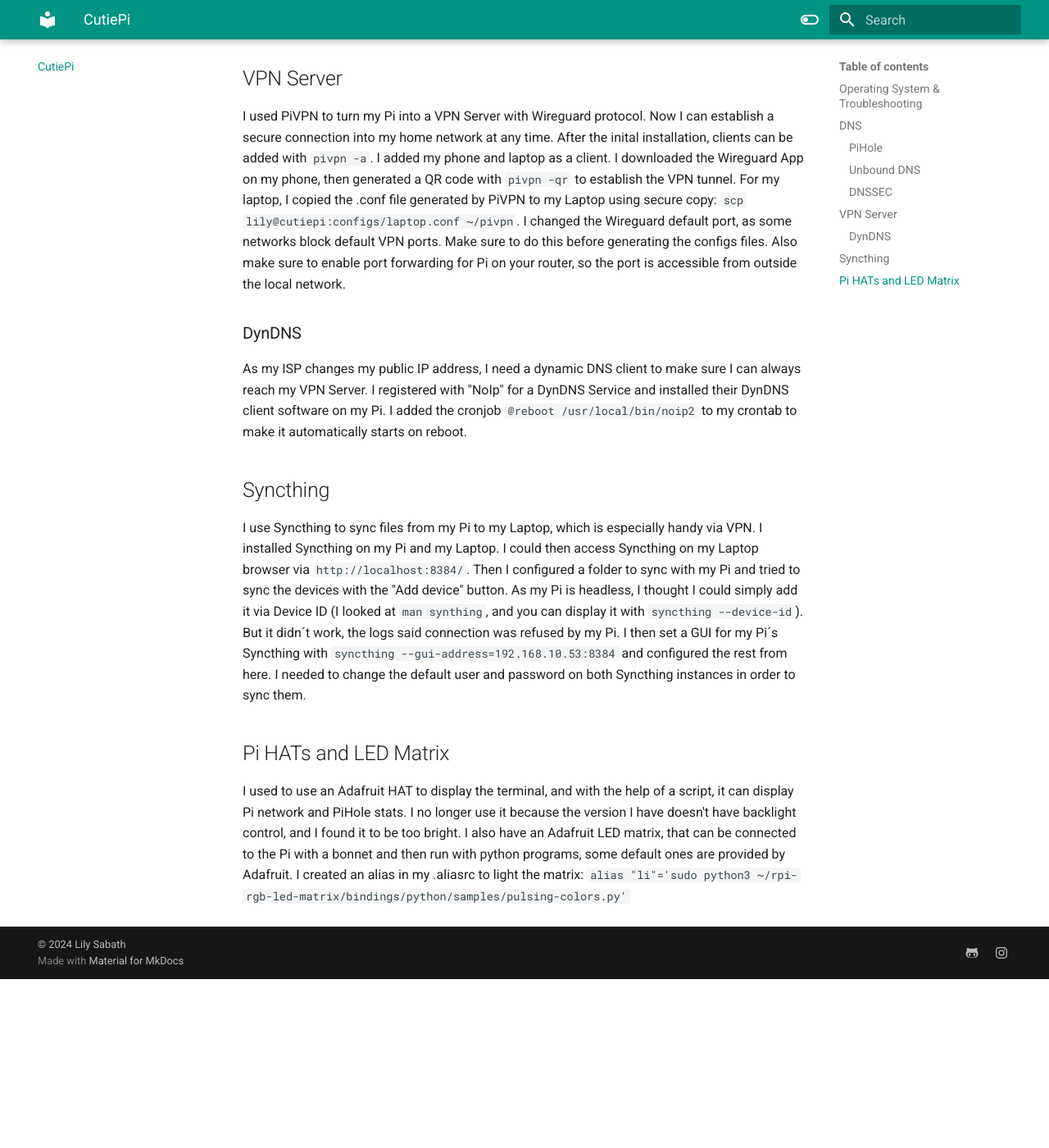
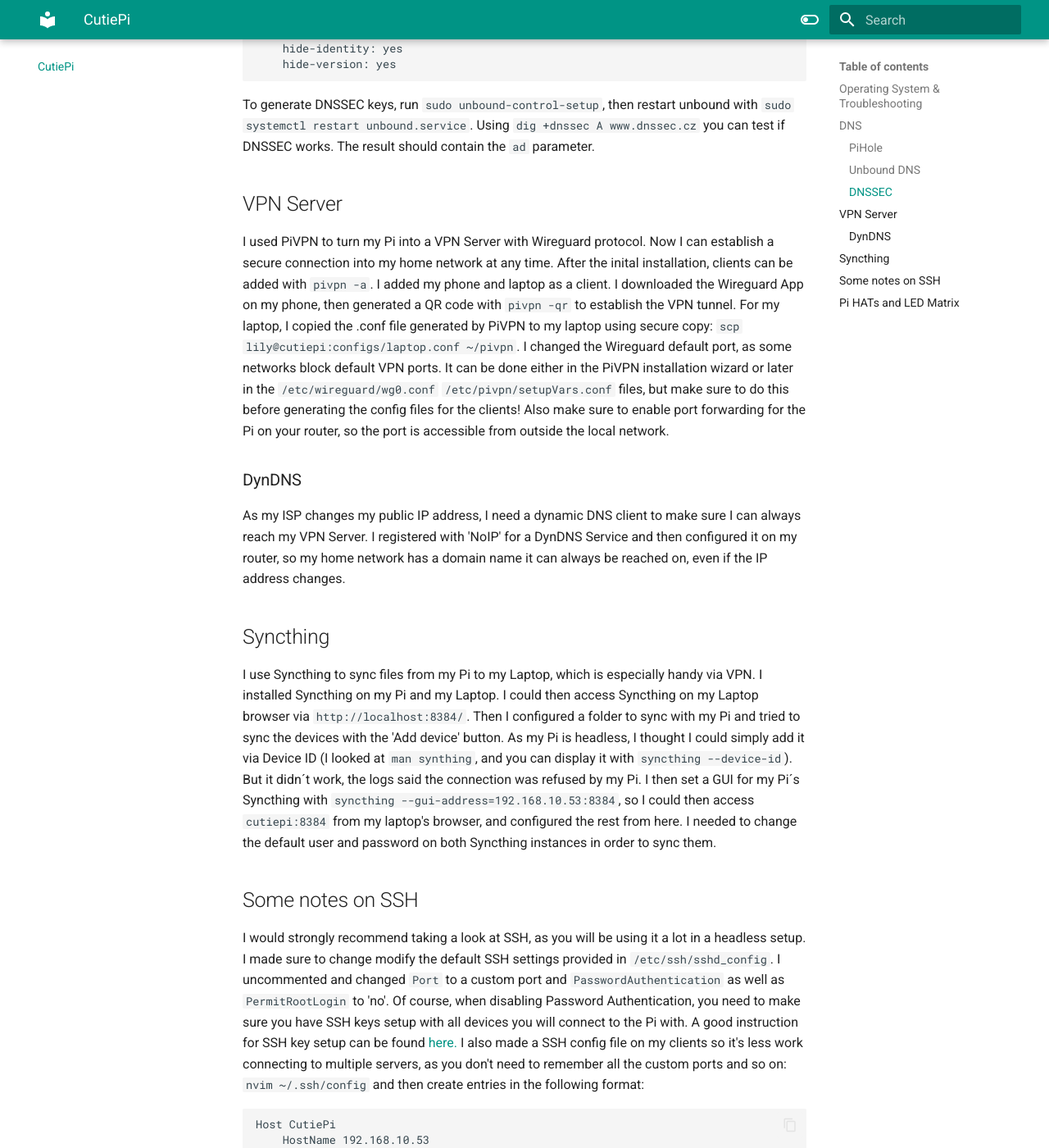
Before and after one commit to witchessabath/mkdocs, an MkDocs documentation site: the page built from docs/CutiePi.md, in a window 1280 px wide and 1400 px high, scrolled down 1195 px. Shown: the whole window at 82% size. Built offline with MkDocs 1.6.1 and Material for MkDocs 9.7.7, drawn with Linux system fonts in a browser that asks for light colours; before the commit the page ends 2389 px from its top, so only the background shows below that; some of the changed text lies outside the part shown.

Commit message:
Updated pages

````diff
--- a/docs/CutiePi.md
+++ b/docs/CutiePi.md
@@ -1,13 +1,14 @@
 # CutiePi
 
 Here you can find all the projects I did or am currently working on with my little Raspberry Pi 2B+, aka "CutiePi"!
-I am currently running most of them as Docker Containers, this page will be dedicated to the bare metal installs.
+I am currently running most of them as Docker Containers, but this page is dedicated to the bare metal installs.
 
 ## Operating System & Troubleshooting
 I use Raspberry Pi OS Lite, a Debian ARM based distro and the official OS from the Raspberry Pi Foundation.
 I used to have DietPi OS installed, but ran into problems after the Debian Bookworm release. I couldn´t boot my Pi anymore, so I put the SD card into my laptop
-and mounted it as a new directory. (`mkdir /mnt/pi` and `sudo mnt /mnt/pi`).
-Then I installed Raspberry Pi OS on the SD card and copied all my config files to it.
+and mounted it to a new directory. To do this, I fist created the directory with `mkdir /mnt/pi` and then ran `lsblk` to find out the device name of the SD card. Then I mounted it to the directory with `sudo mnt /dev/sdX /mnt/pi`. I got a 'wrong fs type' error, so I used `mkfs -t ext4 /dev/sdX` to create the ext4 filesystem on it. It worked an I could now mount the card to the /mnt/pi directory and access all my files.
+Of course you can also just reinstall from backup, however I found this method interesting and like the flexibility that having your entire OS on an SD card offers.
+I then installed Raspberry Pi OS Lite on the SD card and enabled SSH on it, to copy all my config files to the Pi from my Laptop, using the 'secure copy' command:`scp /mnt/pi/neededfiles lily@cutiepi:/home/lily/configfiles`.
 To clean up on my laptop I used the `sudo umount /mnt/pi` and `sudo rm -rf /mnt/pi` commands.
 
 ## DNS
@@ -16,7 +17,7 @@
 I configured my Pi as local DNS Server on my router, so all new clients in my network automatically use it.
 ### Unbound DNS
 I use Unbound as a recursive DNS Server.
-I followed the installation instructions from here: https://docs.pi-hole.net/guides/dns/unbound/
+I followed the installation instructions from <a href="https://docs.pi-hole.net/guides/dns/unbound/" target="_blank">here</a>.
 ### DNSSEC
 I enabled the following security options in `/etc/unbound/unbound.conf.d/`:
 ```
@@ -35,28 +36,46 @@
 I used PiVPN to turn my Pi into a VPN Server with Wireguard protocol. Now I can establish a secure connection into my home network at any time.
 After the inital installation, clients can be added with `pivpn -a`. I added my phone and laptop as a client.
 I downloaded the Wireguard App on my phone, then generated a QR code with `pivpn -qr` to establish the VPN tunnel.
-For my laptop, I copied the .conf file generated by PiVPN to my Laptop using secure copy:
+For my laptop, I copied the .conf file generated by PiVPN to my laptop using secure copy:
 `scp lily@cutiepi:configs/laptop.conf ~/pivpn`.
-I changed the Wireguard default port, as some networks block default VPN ports. Make sure to do this before generating the configs files.
-Also make sure to enable port forwarding for Pi on your router, so the port is accessible from outside the local network.
+I changed the Wireguard default port, as some networks block default VPN ports. It can be done either in the PiVPN installation wizard or later in the `/etc/wireguard/wg0.conf` `/etc/pivpn/setupVars.conf` files, but make sure to do this before generating the config files for the clients!
+Also make sure to enable port forwarding for the Pi on your router, so the port is accessible from outside the local network.
 
 ### DynDNS
 As my ISP changes my public IP address, I need a dynamic DNS client to make sure I can always reach my VPN Server.
-I registered with "NoIp" for a DynDNS Service and installed their DynDNS client software on my Pi.
-I added the cronjob `@reboot /usr/local/bin/noip2` to my crontab to make it automatically starts on reboot.
+I registered with 'NoIP' for a DynDNS Service and then configured it on my router, so my home network has a domain name it can always be reached on, even if the IP address changes.
 
 ## Syncthing
 I use Syncthing to sync files from my Pi to my Laptop, which is especially handy via VPN.
 I installed Syncthing on my Pi and my Laptop. I could then access Syncthing on my Laptop browser via `http://localhost:8384/`.
-Then I configured a folder to sync with my Pi and tried to sync the devices with the "Add device" button.
+Then I configured a folder to sync with my Pi and tried to sync the devices with the 'Add device' button.
 As my Pi is headless, I thought I could simply add it via Device ID (I looked at `man synthing`, and you can display it with `syncthing --device-id`).
-But it didn´t work, the logs said connection was refused by my Pi.
-I then set a GUI for my Pi´s Syncthing with `syncthing --gui-address=192.168.10.53:8384` and configured the rest from here.
+But it didn´t work, the logs said the connection was refused by my Pi.
+I then set a GUI for my Pi´s Syncthing with `syncthing --gui-address=192.168.10.53:8384`, so I could then access `cutiepi:8384` from my laptop's browser, and configured the rest from here.
 I needed to change the default user and password on both Syncthing instances in order to sync them.
 
+## Some notes on SSH
+I would strongly recommend taking a look at SSH, as you will be using it a lot in a headless setup.
+I made sure to change modify the default SSH settings provided in `/etc/ssh/sshd_config`. I uncommented and changed `Port` to a custom port and `PasswordAuthentication` as well as `PermitRootLogin` to 'no'.
+Of course, when disabling Password Authentication, you need to make sure you have SSH keys setup with all devices you will connect to the Pi with.
+A good instruction for SSH key setup can be found <a href="https://www.linode.com/docs/guides/use-public-key-authentication-with-ssh/" target="_blank">here.</a>
+I also made a SSH config file on my clients so it's less work connecting to multiple servers, as you don't need to remember all the custom ports and so on: `nvim ~/.ssh/config` and then create entries in the following format:
+```
+Host CutiePi
+    HostName 192.168.10.53
+    User Lily
+    IdentityFile ~/.ssh/lilyskey #enter the path to the private key
+    Port xxx #enter the custom SSH Port you set
+
+Host NAS
+    HostName 192.168.10.55
+    ...
+```
+Your client will now use these parameters to connect via SSH to these hosts.
+
 ## Pi HATs and LED Matrix
-I used to use an Adafruit HAT to display the terminal, and with the help of a script, it can display Pi network and PiHole stats.
-I no longer use it because the version I have doesn't have backlight control, and I found it to be too bright.
-I also have an Adafruit LED matrix, that can be connected to the Pi with a bonnet and then run with python programs, some default ones are provided by Adafruit.
-I created an alias in my .aliasrc to light the matrix:
+I used to use an Adafruit HAT ('Hardware Attached on Top') to display the terminal, and with the help of a script, it can display Pi network and PiHole stats.
+I no longer use it because the HAT I have doesn't have backlight control, and I found it to be too bright.
+I also have an Adafruit LED matrix, that can be connected to the Pi with a bonnet (smaller HAT) and then run with python programs, some default ones are provided by Adafruit.
+I created an alias in my .bashrc to light the matrix:
 `alias "li"='sudo python3 ~/rpi-rgb-led-matrix/bindings/python/samples/pulsing-colors.py'`
````
Also changed, not shown: docs/ArchInstall.md (+1 -1 lines), docs/Backup.md (+9 -9 lines), docs/Docker.md (+19 -18 lines), docs/NAS.md (+11 -11 lines), docs/index.md (+8 -0 lines).
